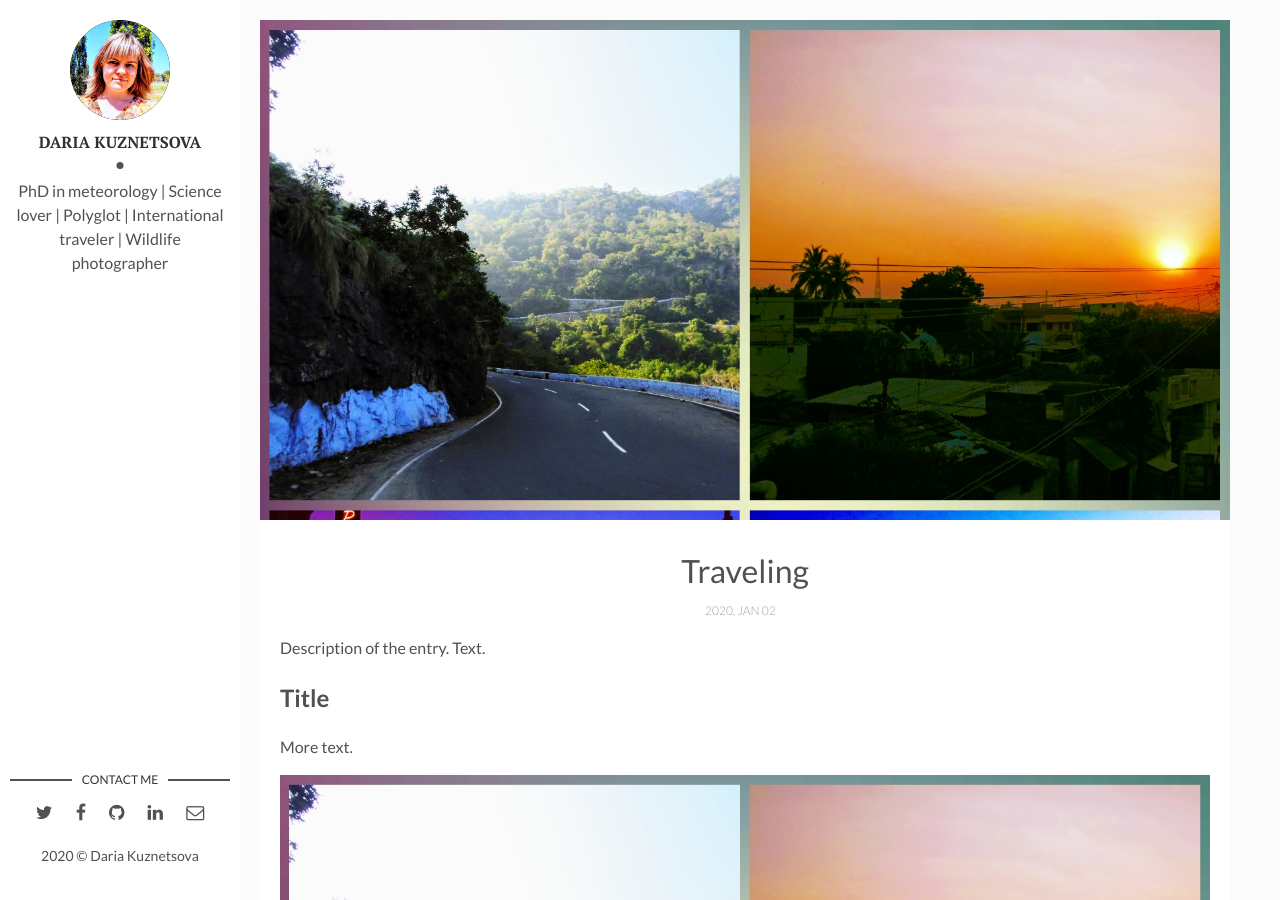
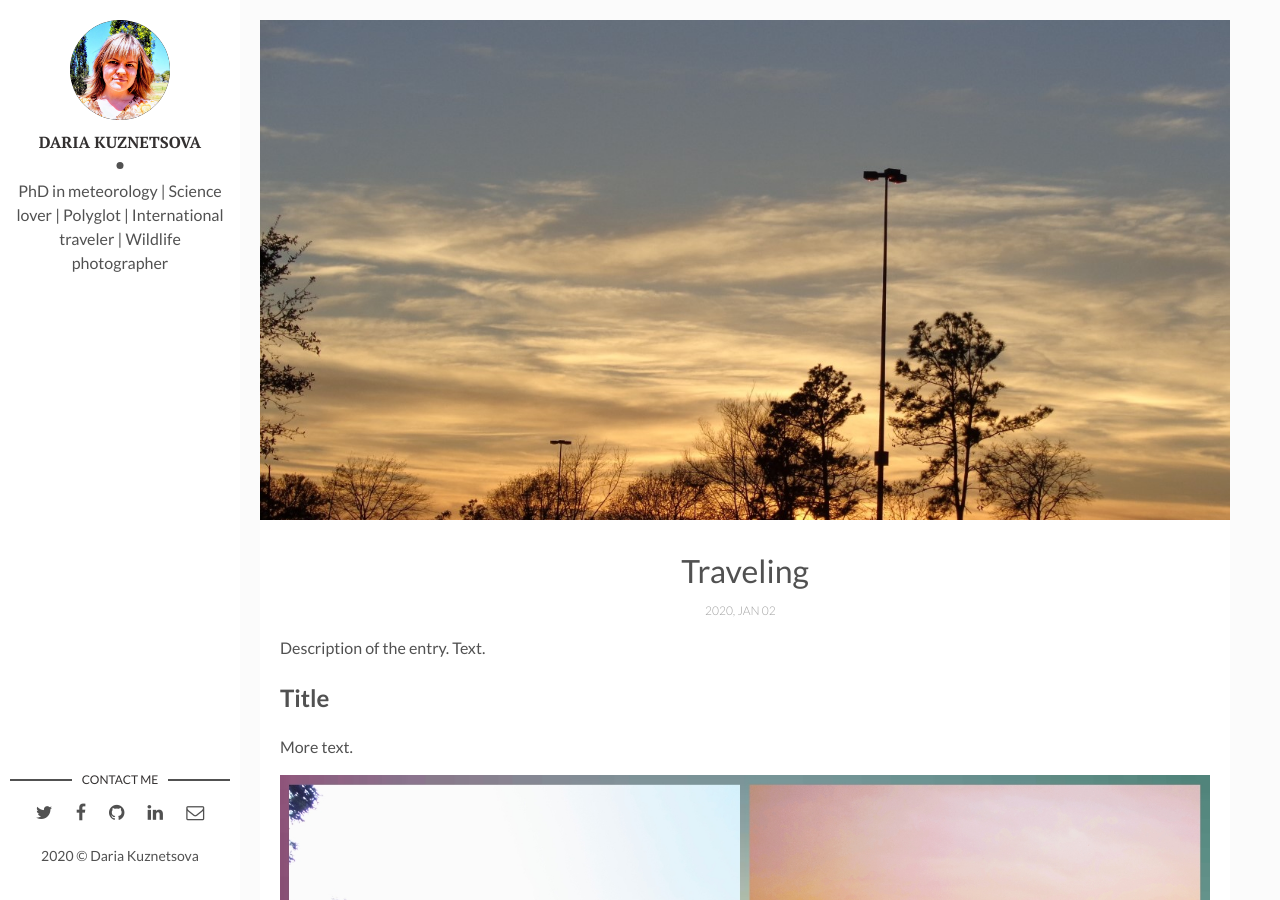
Before and after one commit to daria-scientist/Online-CV, a Jekyll site: the page built from _posts/2020-01-02-traveling.markdown, in a window 1280 px wide and 900 px high. Built offline with Jekyll 4.4.1, drawn with Linux system fonts in a browser that asks for light colours.

Commit message:
Update 2020-01-02-traveling.markdown

```diff
--- a/_posts/2020-01-02-traveling.markdown
+++ b/_posts/2020-01-02-traveling.markdown
@@ -3,7 +3,7 @@ layout: post
 title: Traveling
 date: 2020-01-02 13:32:20 +0300
 description: You’ll find this post in your `_posts` directory. Go ahead and edit it and re-build the site to see your changes. # Add post description (optional)
-img: collage_travel.jpg # Add image post (optional)
+img: PicCV5.jpg # Add image post (optional)
 fig-caption: # Add figcaption (optional)
 tags: [Traveling, PolyglotLife]
 ---
```
